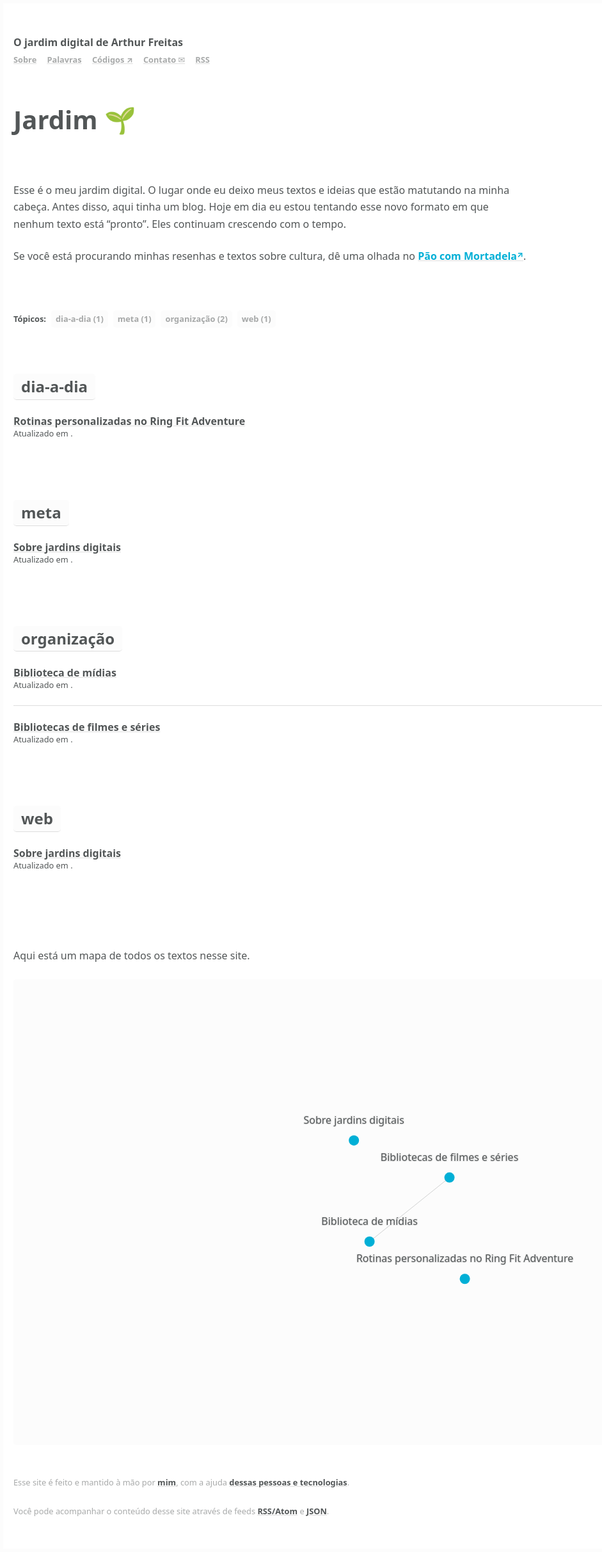
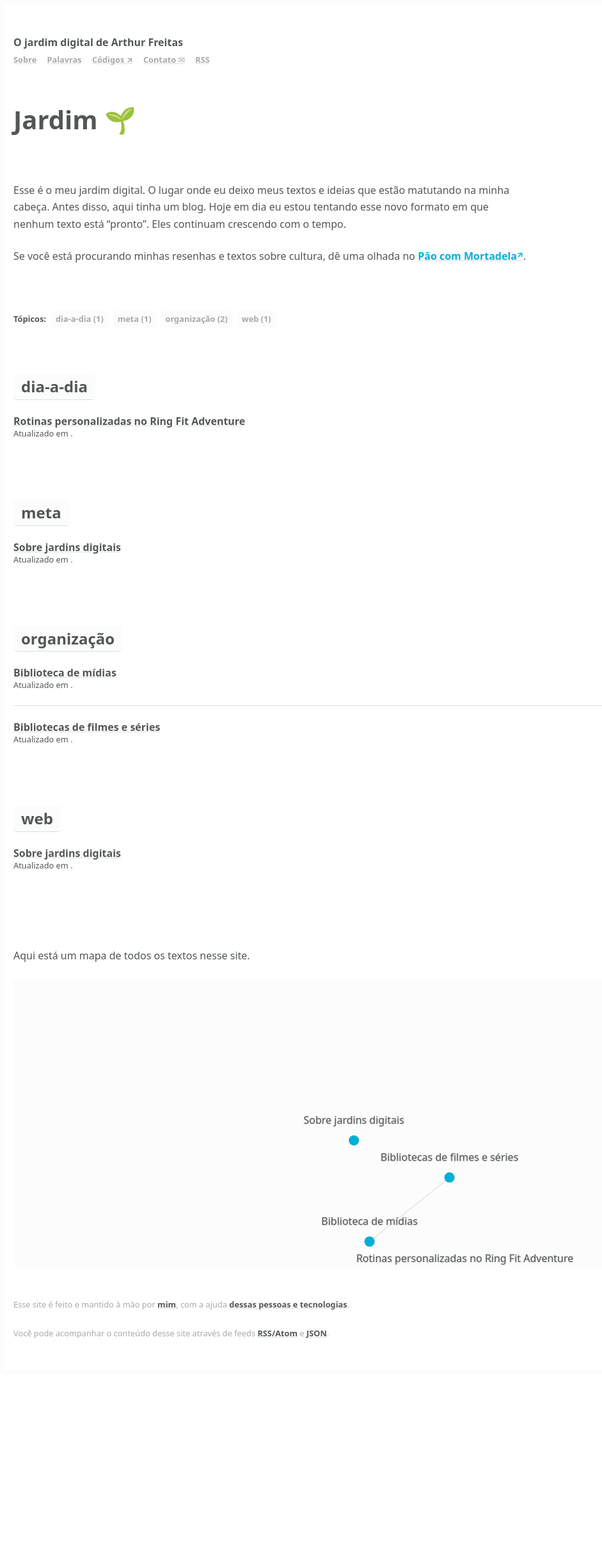
Before and after one commit to arthrfrts/arthrfrts.github.io, a Jekyll site: the page built from _pages/jardim.md, in a window 1280 px wide. Shown: the whole page at 64% size, without its empty margins (0-941 px from the left). Built offline with Jekyll 4.4.1, drawn with Linux system fonts in a browser that asks for light colours; after the commit the page ends 2147 px from its top, so only the background shows below that.

Commit message:
corrige o tamanho do mapa de posts

```diff
--- a/_sass/_layout.scss
+++ b/_sass/_layout.scss
@@ -385,5 +385,6 @@ body {
 #graph-wrapper {
   background: var(--color-details);
   border-radius: var(--border-radius);
-  height: auto;
+  max-height: 50vh;
+  overflow: hidden;
 }
```
